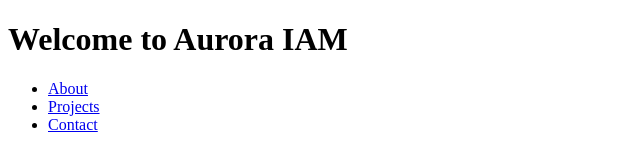
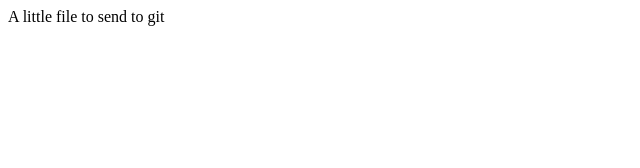
Before and after one commit to andrewmatherexplore/au-iam, a plain HTML site: page docs/index.html in a window 1280 px wide. Shown: the whole page, without its empty margins (0-640 px from the left). Drawn offline with Linux system fonts and the light colour scheme.

Commit message:
Upload or update index.html via C#

```diff
--- a/docs/index.html
+++ b/docs/index.html
@@ -1,21 +1 @@
-<!DOCTYPE html>
-<html lang="en">
-<head>
-    <meta charset="UTF-8">
-    <meta name="viewport" content="width=device-width, initial-scale=1.0">
-    <meta name="description" content="Aurora IAM - A modern approach to individual empowerment and tech innovation.">
-    <title>Aurora IAM</title>
-    <link rel="stylesheet" href="styles.css"> <!-- Link to external CSS if you have one -->
-</head>
-<body>
-
-    <header>
-        <h1>Welcome to Aurora IAM</h1>
-        <nav>
-            <ul>
-                <li><a href="#about">About</a></li>
-                <li><a href="#projects">Projects</a></li>
-                <li><a href="#contact">Contact</a></li>
-            </ul>
-        </nav>
-    </header>
+A little file to send to git
```
